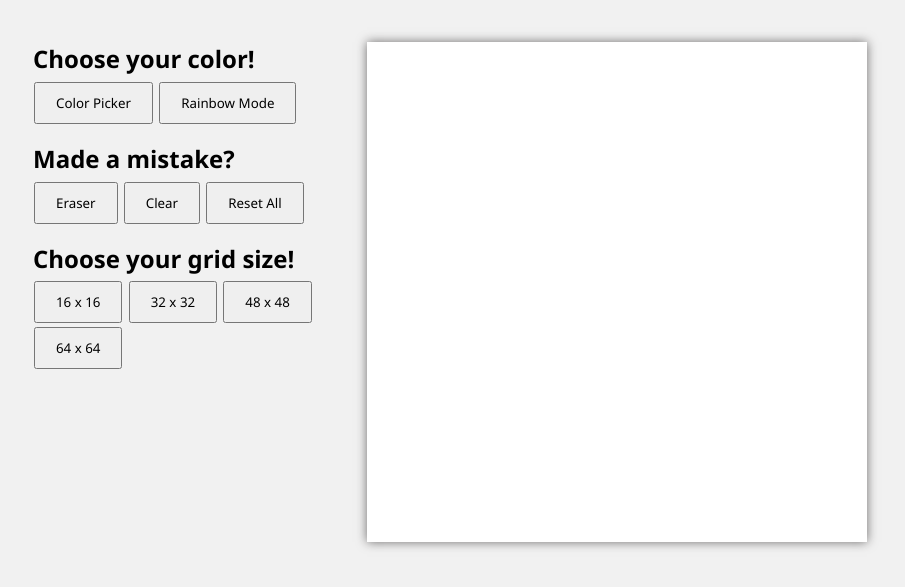
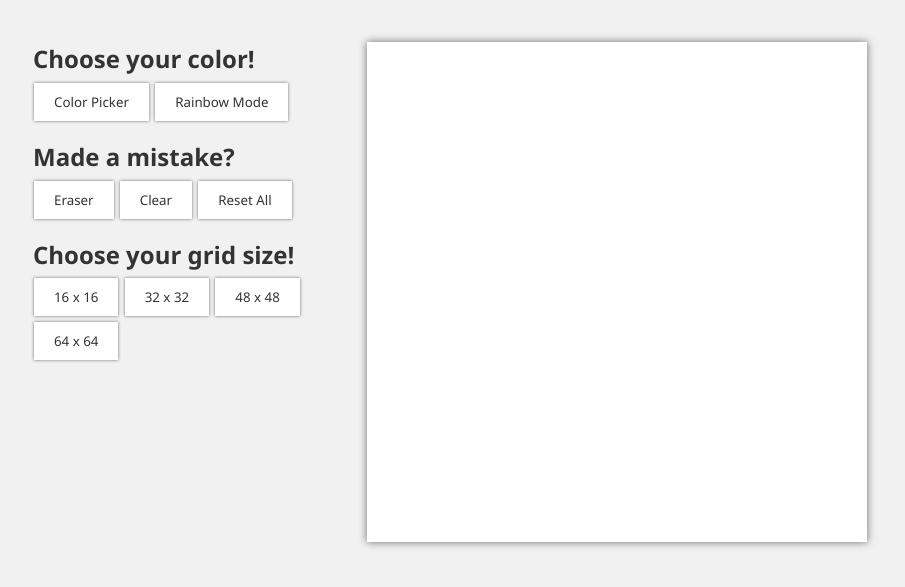
Before and after one commit to arjenvoorend/odin-etch-a-sketch, a plain HTML site: page index.html in a window 1280 px wide. Shown: the part 173-760 px from the top of the page, without its empty margins (198-1103 px from the left). Drawn offline with Linux system fonts and the light colour scheme.

Commit message:
Refactor UI button styling

```diff
--- a/style.css
+++ b/style.css
@@ -7,6 +7,7 @@
 body {
   font-family: 'Segoe UI', Tahoma, Geneva, Verdana, sans-serif;
   background-color: #f1f1f1;
+  color: #333;
 }
 
 header {
@@ -38,7 +39,7 @@ main {
   display: grid;
   width: 500px;
   height: 500px;
-  box-shadow: 0 0 10px rgb(110, 108, 108);
+  box-shadow: 0 0 8px rgb(108, 108, 108);
 }
 
 .size-one {
@@ -59,7 +60,15 @@ main {
 
 .btn {
   font-family: 'Segoe UI', Tahoma, Geneva, Verdana, sans-serif;
-  margin: 2px 1px;
+  color: #333;
+  margin: 3px 1px;
   padding: 10px 20px;
+  background-color: #fff;
+  border: none;
+  box-shadow: 0 0 3px rgb(108, 108, 108);
   cursor: pointer;
 }
+
+.btn:hover {
+  background-color: aliceblue;
+}
```
